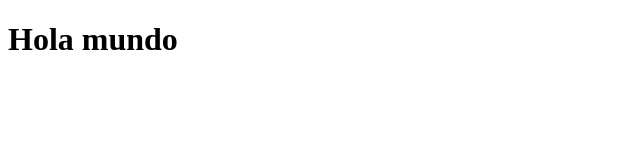
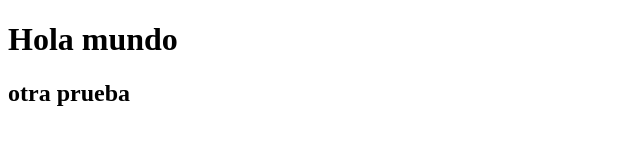
Before and after one commit to josefsandovals/primer-proyecto, a plain HTML site: page index.html in a window 1280 px wide. Shown: the whole page, without its empty margins (0-640 px from the left). Drawn offline with Linux system fonts and the light colour scheme.

Commit message:
agregue prueba2

```diff
--- a/index.html
+++ b/index.html
@@ -9,5 +9,8 @@
     <h1>
         Hola mundo
     </h1>
+    <h2>
+        otra prueba
+    </h2>
 </body>
 </html>
```
